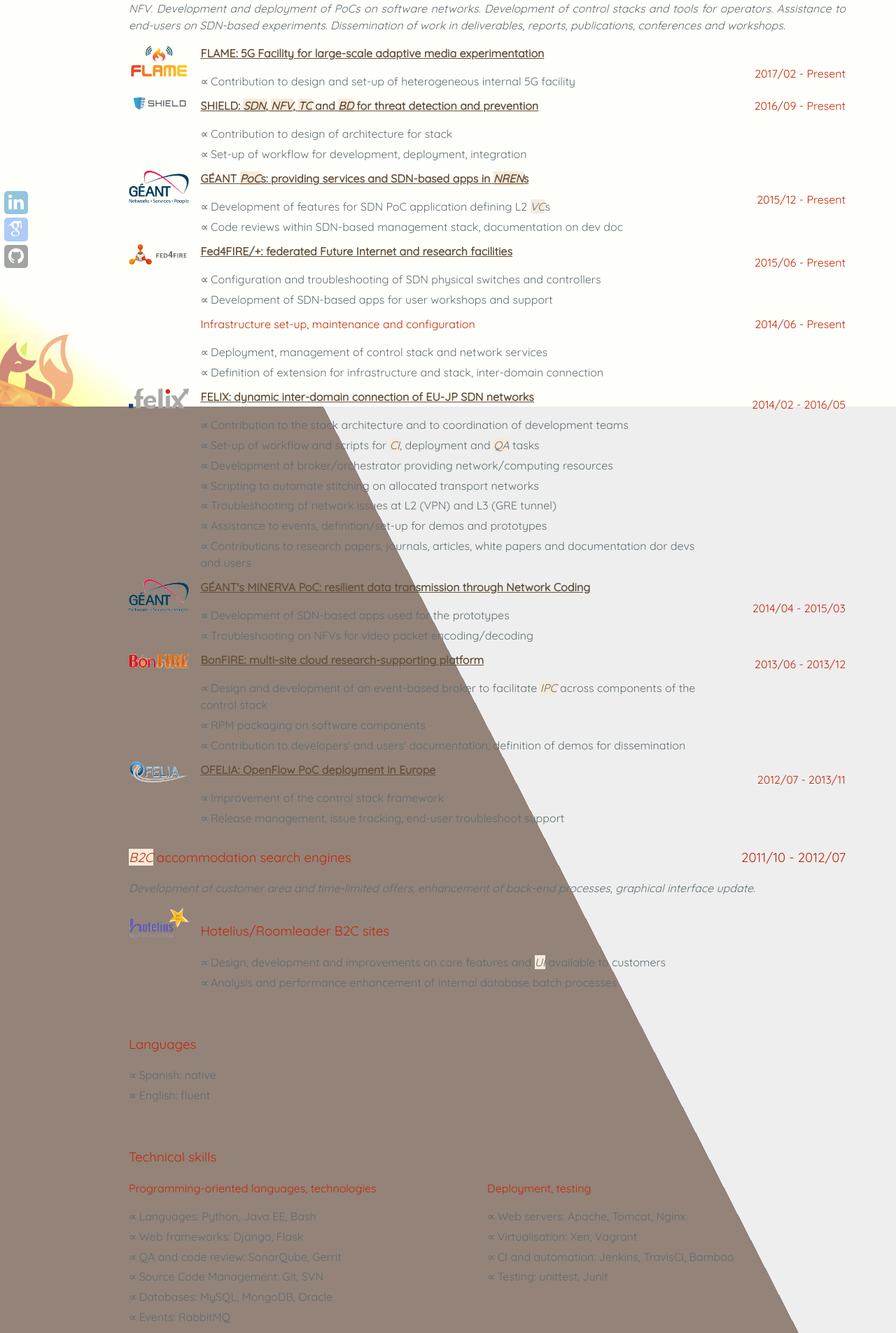
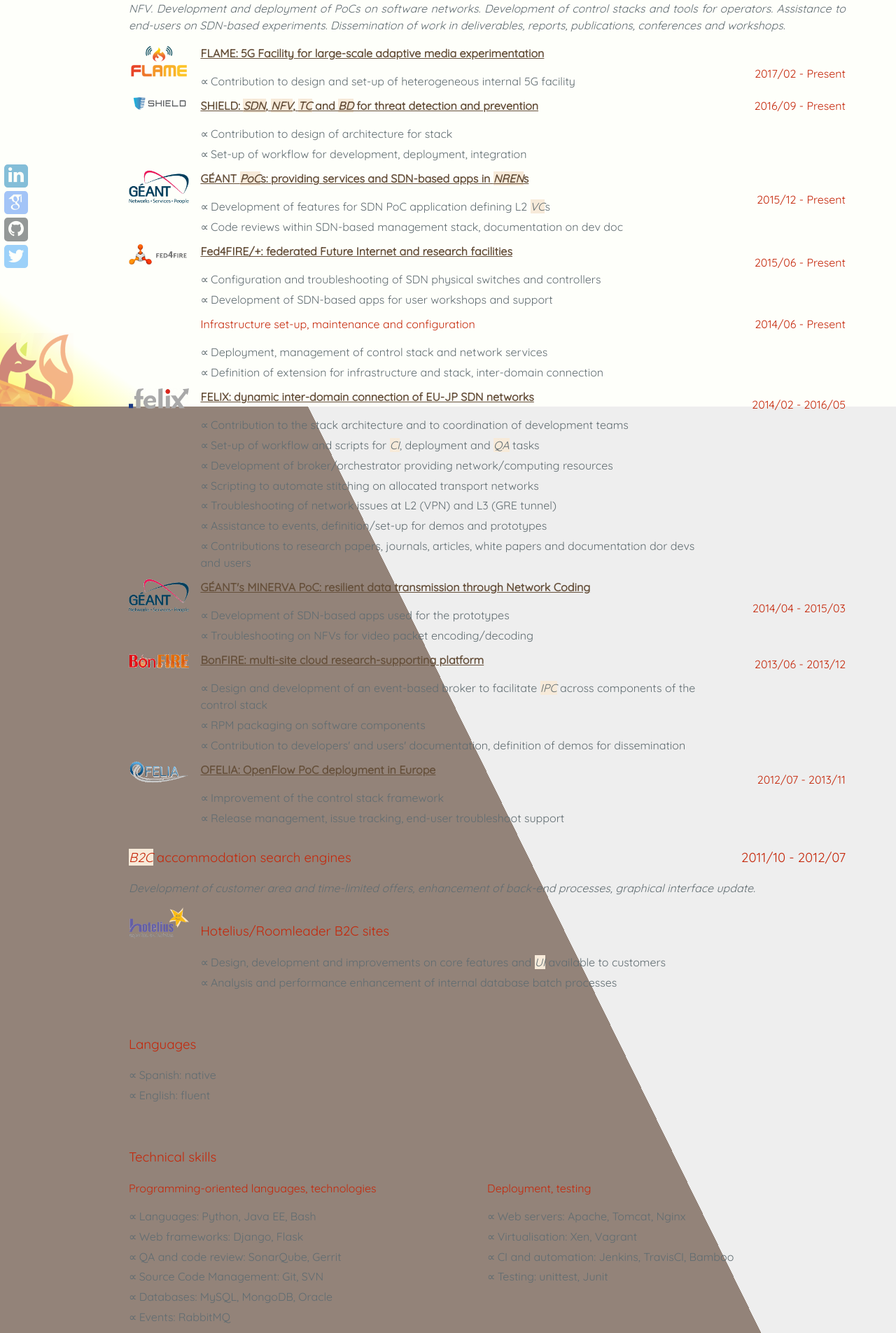
Before and after one commit to CarolinaFernandez/CarolinaFernandez.github.io, a Jekyll site: the page built from cv/index.html, in a window 1280 px wide. Shown: the part 319-2224 px from the top of the page at 70% size. Built offline with Jekyll 4.4.1, drawn with Linux system fonts in a browser that asks for light colours; some web fonts are replaced; some of the changed text lies outside the part shown.

Commit message:
Add Twitter link, update publications

```diff
--- a/_config.yml
+++ b/_config.yml
@@ -15,6 +15,7 @@
   disqus:           cf-github
   linkedin:         cfermart
   google_scholar:   JgfJktkAAAAJ
+  twitter:          cfermart
 
 # Gems
 gems:
--- a/_includes/social.html
+++ b/_includes/social.html
@@ -7,7 +7,10 @@
 	        <em id="google-scholar-icon" class="ai ai-google-scholar ai-1x"></em>
 	    </a>
         <a rel="external" href="https://github.com/{{ site.author.github }}" class="social-icon" title="GitHub" target="_blank">
-	        <em id="github-icon"  class="fa fa-github"></em>
+	        <em id="github-icon" class="fa fa-github"></em>
+        </a>
+        <a rel="external" href="https://twitter.com/{{ site.author.twitter }}" class="social-icon" title="Twitter" target="_blank">
+	        <em id="twitter-icon" class="fa fa-twitter"></em>
         </a>
     </p>
 </div>
--- a/css/social.css
+++ b/css/social.css
@@ -5,10 +5,20 @@
 a.social-icon em {
 	border-radius: .2em;
 	color: #fefffa;
-    opacity: .7;
+	opacity: .8;
 	padding: .15em;
 	text-align: center;
 	width: 1em;
+}
+a.social-icon em:hover {
+	-webkit-filter: saturate(.2);
+	-webkit-filter: hue-rotate(190deg);
+	-webkit-transition: all .5s ease;
+	-moz-transition: all .5s ease;
+	-o-transition: all .5s ease;
+	-ms-transition: all .5s ease;
+	transform: rotate(10deg);
+	transition: all .5s ease;
 }
 a.social-icon em#linkedin-icon {
 	background-color: #0077b5;
@@ -18,6 +28,9 @@
 }
 a.social-icon em#github-icon {
 	background-color: #24292e;
+}
+a.social-icon em#twitter-icon {
+	background-color: #339ff9;
 }
 a.social-icon em:hover {
 	opacity: .9;
--- a/cv/index.html
+++ b/cv/index.html
@@ -356,6 +356,10 @@
 
 <ul class="expanded">
 
+<li><span title="Conference paper">P.-L. Ventre, J. Ortiz, A. Mendiola, C. Fernández, A. Pavlidis, P. Sharma, S. Buscaglione, K. Stamos, A. Sevasti, D. Whittaker, <span class="publication-title"><a href="https://arxiv.org/abs/1709.05794" target="_blank">Deploying SDN in G&Eacute;ANT production network</a></span>, IEEE NFV-SDN, November 2017</span></li>
+
+<li><span title="Magazine">J. Haga, C. Fernández, A. Takefusa, T. Ikeda, J. Tanaka, B. Belter, <span class="publication-title"><a href="http://dx.doi.org/10.1109/MSMC.2017.2704218" target="_blank">Building Intelligent Future Internet Infrastructures: FELIX for Federating Software-Defined Networking Experimental Networks in Europe and Japan</a></span>, Systems, Man, and Cybernetics Magazine, published by IEEE, October 2017</span></li>
+
 <li><span title="Conference paper">G. Gardikis, K. Tzoulas, K. Tripolitis, A. Bartzas, S. Costicoglou, A. Lioy, B. Gastón, C. Fernández, C. Dávila, A. Litke, N. Papadakis, D. Papadopoulos, A. Pastor, J. Nuñez, L. Jacquin, H. Attak, N. Davri, G. Xylouris, M. Kafetzakis, D. Katsianis, I. Neokosmidis, M. Terranova, G. Giustozzi, T. Batista, R. Preto, E. Trouva, Y. Angelopoulos, A. Kourtis, <span class="publication-title"><a href="https://torsec.github.io/shield-h2020/documents/scientific-papers/SHIELD_a_novel_NFV-based_cybersecurity_framework.pdf" target="_blank">SHIELD: A Novel NFV-based Cybersecurity Framework</a></span>, NetSoft, July 2017</span></li>
 
 <li><span title="Conference paper">L. Prete, A. Mendiola, K. Stamos, P.-L. Ventre, A. Papazois, C. Fernandez, J. Ortiz, S. Salsano, A. Sevasti, D. Boswell, <span class="publication-title"><a href="https://tnc17.geant.org/core/presentation/17" target="_blank">Empowering GÉANT deployments with ONOS brigades</a></span>, TNC, May 2017</span></li>
```
Lines whose indentation alone changed are shown as unchanged.
